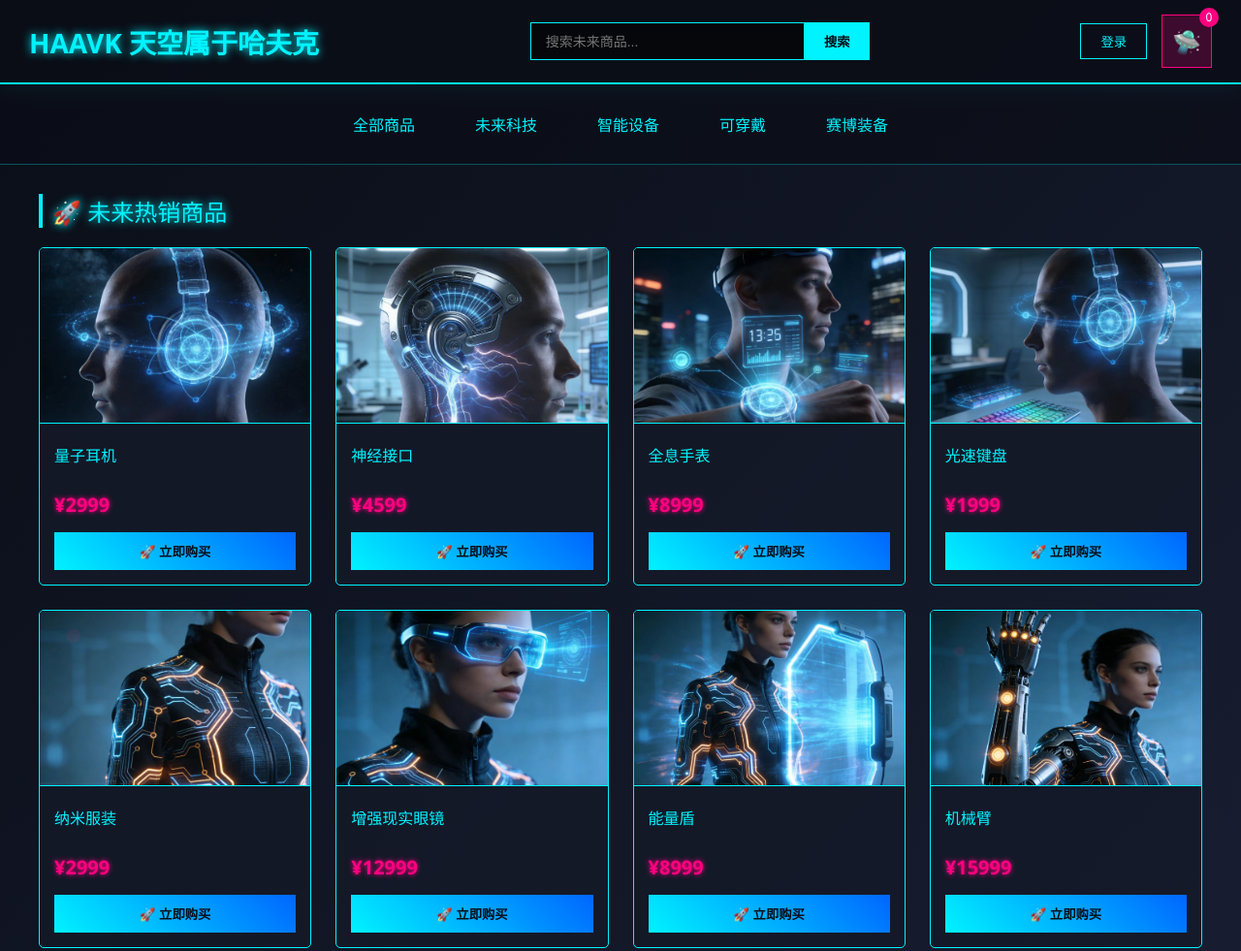
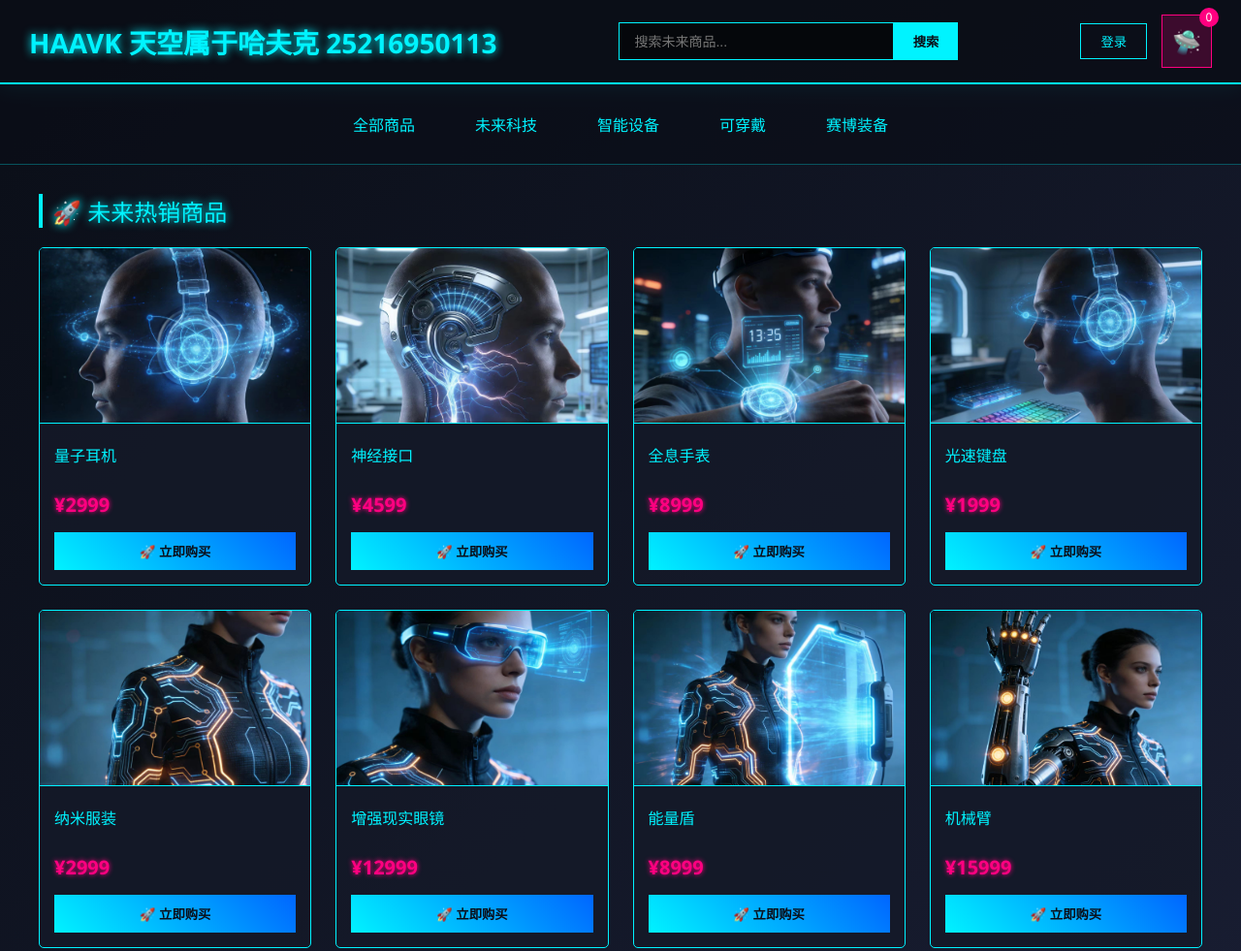
Before and after one commit to c1421822280/qimo, a plain HTML site: page index.html in a window 1280 px wide. Shown: the top 981 px of the page at 97% size. Drawn offline with Linux system fonts and the light colour scheme.

Commit message:
Update index.html

```diff
--- a/index.html
+++ b/index.html
@@ -444,7 +444,7 @@
     <!-- 顶部导航栏 -->
     <div class="header">
         <!-- 网站logo -->
-        <div class="logo">HAAVK 天空属于哈夫克</div>
+        <div class="logo">HAAVK 天空属于哈夫克 25216950113</div>
 
         <!-- 搜索区域 -->
         <div class="search">
```
